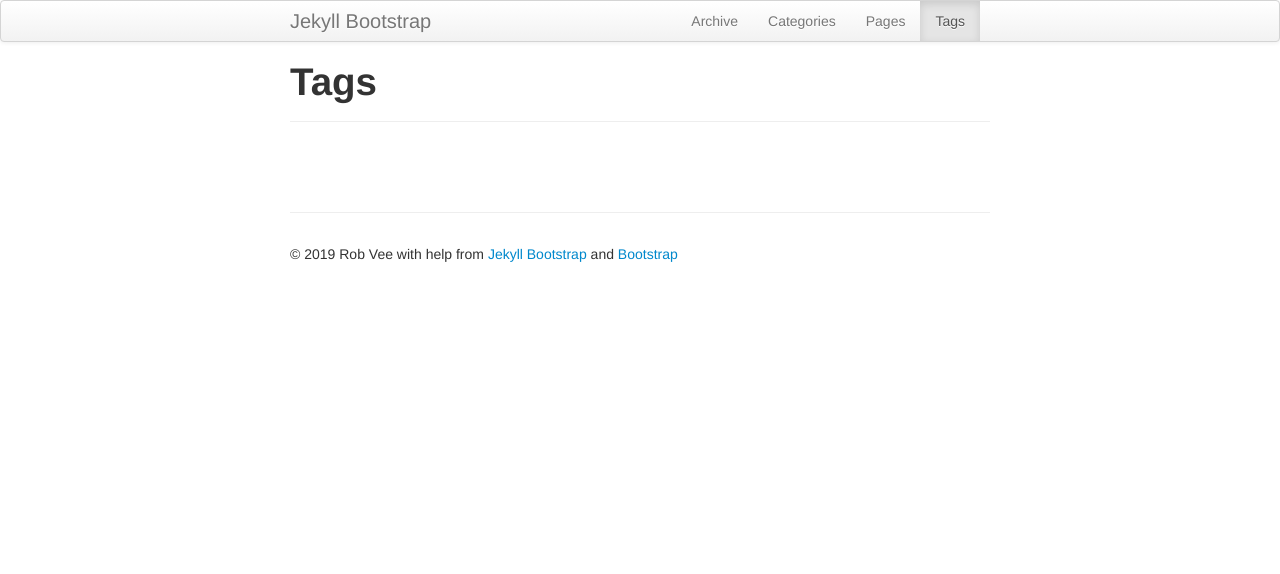
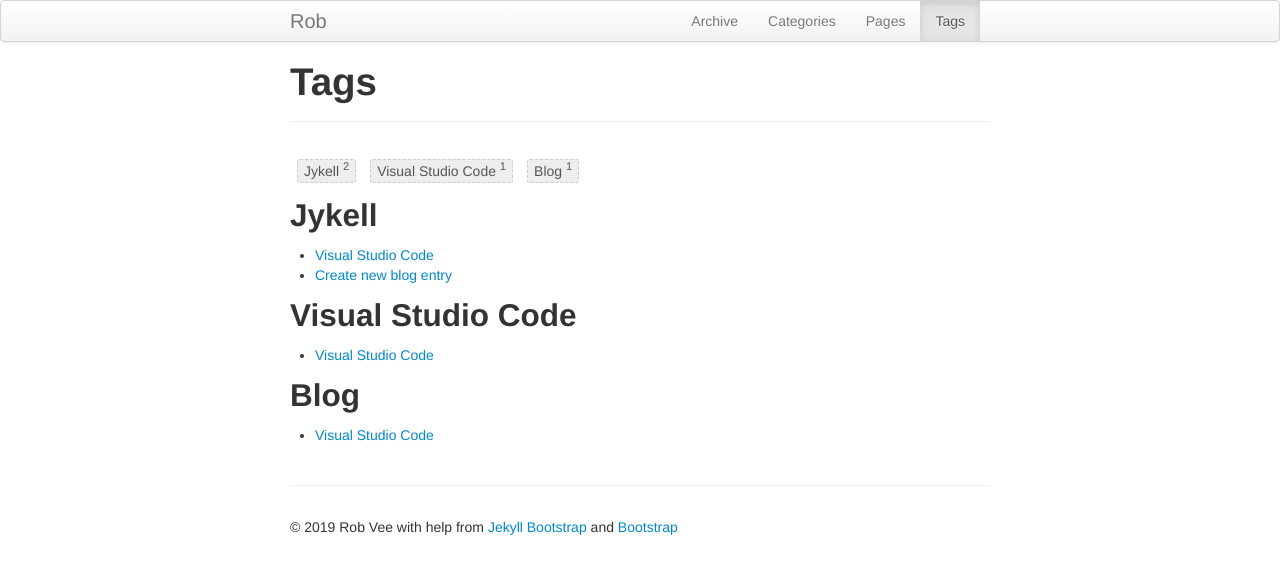
Before and after one commit to d3v1anc3/d3v1anc3.github.io, a Jekyll site: the page built from tags.html, in a window 1280 px wide. Shown: the top 574 px of the page. Built offline with Jekyll 4.4.1, drawn with Linux system fonts in a browser that asks for light colours.

````diff
--- a/_config.yml
+++ b/_config.yml
@@ -8,8 +8,8 @@ highlighter: pygments
 # Themes are encouraged to use these universal variables
 # so be sure to set them if your theme uses them.
 #
-title : Jekyll Bootstrap
-tagline: Site Tagline
+title : Rob
+tagline: Proof of Concept
 author :
   name : Rob Vee
   email : unknown
--- /dev/null
+++ b/_posts/2019-01-23-create-new-blog-entry.md
@@ -0,0 +1,14 @@
+---
+layout: post
+title: "Create new blog entry"
+description: ""
+category: Note
+tags: [Jykell]
+---
+{% include JB/setup %}
+
+To create a new blog post
+
+```
+$rake post title="<Blog post title>"
+```
--- a/_posts/2019-01-23-visual-studio-code.md
+++ b/_posts/2019-01-23-visual-studio-code.md
@@ -3,11 +3,9 @@ layout: post
 title: "Visual Studio Code"
 description: ""
 category: Setup
-tags: []
+tags: [Visual Studio Code, Jykell, Blog]
 ---
 {% include JB/setup %}
-
-# Creating blog posts in Visual Studio Code
 
 Testing how to add a blog post using Visual Studio Code
 
````
